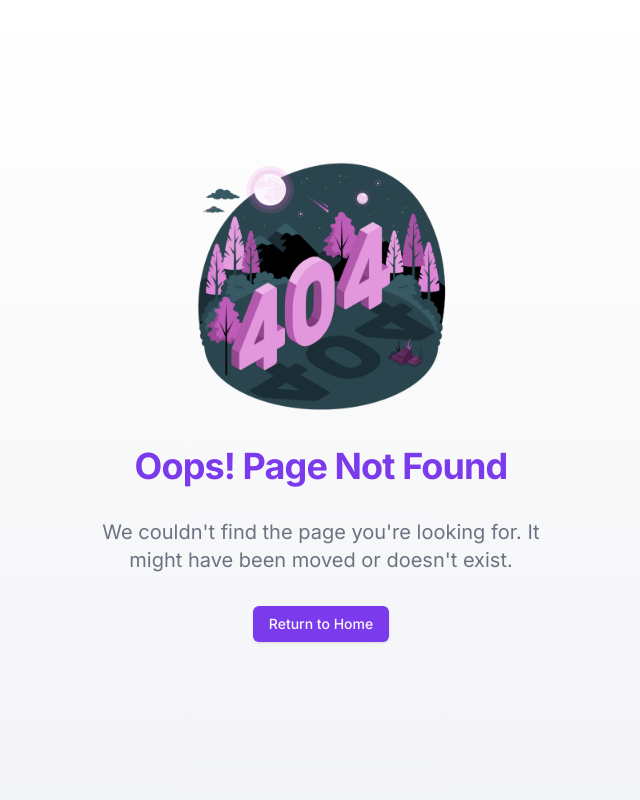
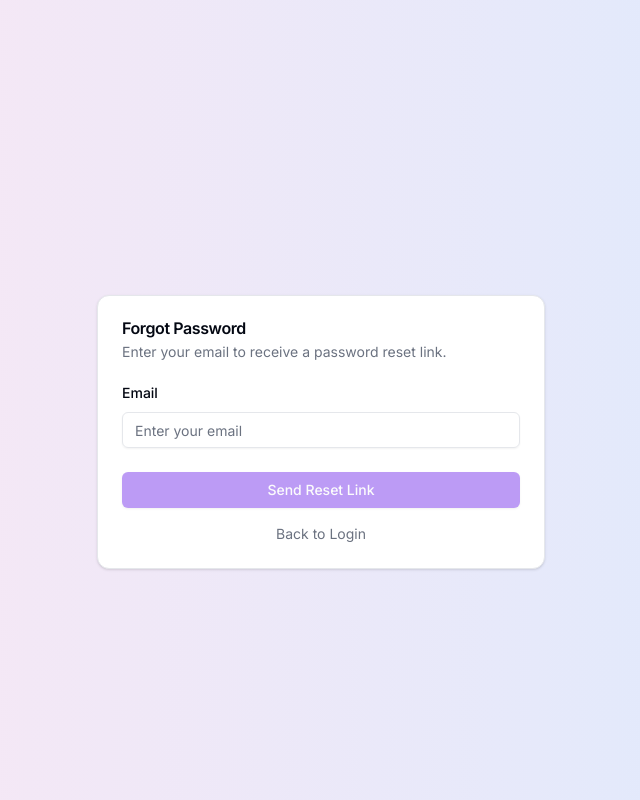
Before and after one commit to sawnaytharpoe02/exam-data-collector, a React (Vite) app in the folder frontend/: page /auth/forgot-password in a window 1280 px wide. Before the commit this address had no page. Shown: the whole page, without its empty margins (319-959 px from the left). Built offline with nearby package versions, Linux system fonts and the light colour scheme.

Commit message:
frontend/added change-pass and forgot-pass ui

```diff
--- a/frontend/src/page/admin/customer-lists/customers-columns.tsx
+++ b/frontend/src/page/admin/customer-lists/customers-table-columns.tsx
@@ -49,7 +49,7 @@ const statusBadgeMapping = {
   },
 };
 
-export const columns: ColumnDef<TCustomer>[] = [
+export const CustomersTableColumns: ColumnDef<TCustomer>[] = [
   {
     accessorKey: "_id",
     header: ({ table }) => {
--- a/frontend/src/page/admin/customer-lists/customers-data-table.tsx
+++ b/frontend/src/page/admin/customer-lists/customers-table.tsx
@@ -32,15 +32,15 @@ import { useState } from "react";
 import CustomersTableToolbar from "./customers-table-toolbar";
 import { CustomersTableViewOptions } from "./customers-table-view-options";
 
-interface CustomerDataTableProps<TData, TValue> {
+interface CustomersTableProps<TData, TValue> {
   columns: ColumnDef<TData, TValue>[];
   data: TData[];
 }
 
-export function CustomerDataTable<TData, TValue>({
+export function CustomersTable<TData, TValue>({
   columns,
   data,
-}: CustomerDataTableProps<TData, TValue>) {
+}: CustomersTableProps<TData, TValue>) {
   const [sorting, setSorting] = useState<SortingState>([]);
   const [columnVisibility, setColumnVisibility] = useState<VisibilityState>({});
   const [rowSelection, setRowSelection] = useState({});
--- a/frontend/src/page/admin/customer-lists/index.tsx
+++ b/frontend/src/page/admin/customer-lists/index.tsx
@@ -1,8 +1,8 @@
 import { TCustomer } from "@/types";
 import { faker } from "@faker-js/faker";
 import { useEffect, useState } from "react";
-import { columns } from "./customers-columns";
-import { CustomerDataTable } from "./customers-data-table";
+import { CustomersTableColumns } from "./customers-table-columns";
+import { CustomersTable } from "./customers-table";
 
 async function getCustomersData(): Promise<TCustomer[]> {
   // Fetch data from your API here.
@@ -49,7 +49,7 @@ const CustomerListsPage = () => {
 
   return (
     <div className="p-1 lg:px-4">
-      <CustomerDataTable columns={columns} data={data} />
+      <CustomersTable columns={CustomersTableColumns} data={data} />
     </div>
   );
 };
--- /dev/null
+++ b/frontend/src/page/auth/change-password.tsx
@@ -0,0 +1,117 @@
+"use client";
+
+import { Alert, AlertDescription } from "@/components/ui/alert";
+import { Button } from "@/components/ui/button";
+import {
+  Card,
+  CardContent,
+  CardDescription,
+  CardHeader,
+  CardTitle,
+} from "@/components/ui/card";
+import { Input } from "@/components/ui/input";
+import { Label } from "@/components/ui/label";
+import { ExclamationTriangleIcon } from "@radix-ui/react-icons";
+import { useState } from "react";
+import { useNavigate } from "react-router-dom";
+
+const ChangePasswordPage = () => {
+  const [currentPassword, setCurrentPassword] = useState("");
+  const [newPassword, setNewPassword] = useState("");
+  const [confirmPassword, setConfirmPassword] = useState("");
+  const [error, setError] = useState("");
+  const [success, setSuccess] = useState(false);
+  const navigate = useNavigate();
+
+  const handleSubmit = async (e: React.FormEvent) => {
+    e.preventDefault();
+    setError("");
+    setSuccess(false);
+
+    if (newPassword !== confirmPassword) {
+      setError("New passwords do not match");
+      return;
+    }
+
+    if (newPassword.length < 8) {
+      setError("New password must be at least 8 characters long");
+      return;
+    }
+
+    try {
+      setTimeout(() => navigate("/dashboard"), 2000);
+    } catch (error) {
+      setError("An error occurred while changing the password");
+    }
+  };
+
+  return (
+    <div className="min-h-screen flex items-center justify-center flex-col bg-gradient-to-r from-pink-100 to-blue-100 p-5 md:p-0">
+      <Card className="w-full max-w-md mx-auto">
+        <CardHeader>
+          <CardTitle>Change Password</CardTitle>
+          <CardDescription>
+            Enter your current password and choose a new one
+          </CardDescription>
+        </CardHeader>
+        <CardContent>
+          <form onSubmit={handleSubmit} className="space-y-4">
+            <div className="space-y-2">
+              <Label htmlFor="currentPassword">Current Password</Label>
+              <Input
+                id="currentPassword"
+                type="password"
+                value={currentPassword}
+                onChange={(e) => setCurrentPassword(e.target.value)}
+                required
+              />
+            </div>
+            <div className="space-y-2">
+              <Label htmlFor="newPassword">New Password</Label>
+              <Input
+                id="newPassword"
+                type="password"
+                value={newPassword}
+                onChange={(e) => setNewPassword(e.target.value)}
+                required
+              />
+            </div>
+            <div className="space-y-2">
+              <Label htmlFor="confirmPassword">Confirm New Password</Label>
+              <Input
+                id="confirmPassword"
+                type="password"
+                value={confirmPassword}
+                onChange={(e) => setConfirmPassword(e.target.value)}
+                required
+              />
+            </div>
+            {error && (
+              <Alert variant="destructive">
+                <div className="flex gap-2 items-center">
+                  <ExclamationTriangleIcon className="h-4 w-4" />
+                  <AlertDescription>{error}</AlertDescription>
+                </div>
+              </Alert>
+            )}
+            {success && (
+              <Alert>
+                <AlertDescription>
+                  Password changed successfully! Redirecting...
+                </AlertDescription>
+              </Alert>
+            )}
+            <Button
+              type="submit"
+              className="w-full"
+              disabled={!currentPassword || !newPassword || !confirm}>
+              Change Password
+            </Button>
+          </form>
+        </CardContent>
+      </Card>
+    </div>
+  );
+};
+
+export default ChangePasswordPage;
--- /dev/null
+++ b/frontend/src/page/auth/forgot-password.tsx
@@ -0,0 +1,109 @@
+import { Button } from "@/components/ui/button";
+import {
+  Card,
+  CardContent,
+  CardDescription,
+  CardFooter,
+  CardHeader,
+  CardTitle,
+} from "@/components/ui/card";
+import { Input } from "@/components/ui/input";
+import { Label } from "@/components/ui/label";
+import { AlertCircle, ArrowRight } from "lucide-react";
+import { useState } from "react";
+import { Link, useNavigate } from "react-router-dom";
+
+const ForgotPasswordPage = () => {
+  const [email, setEmail] = useState("");
+  const [isLoading, setIsLoading] = useState(false);
+  const [error, setError] = useState("");
+  const [success, setSuccess] = useState(false);
+  const navigate = useNavigate();
+
+  const handleSubmit = async (e: React.FormEvent) => {
+    e.preventDefault();
+    setIsLoading(true);
+    setError("");
+
+    try {
+      // Here you would typically call your API to send the reset password email
+      // For demonstration, we're just simulating an API call
+      await new Promise((resolve) => setTimeout(resolve, 1500));
+      setSuccess(true);
+    } catch (err) {
+      setError("Failed to send reset email. Please try again.");
+    } finally {
+      setIsLoading(false);
+    }
+  };
+
+  if (success) {
+    return (
+      <Card className="w-[350px] mx-auto mt-16">
+        <CardHeader>
+          <CardTitle>Check your email</CardTitle>
+          <CardDescription>
+            We've sent a password reset link to your email.
+          </CardDescription>
+        </CardHeader>
+        <CardFooter>
+          <Button className="w-full" onClick={() => navigate("/auth/login")}>
+            Back to Login
+            <ArrowRight className="ml-2 h-4 w-4" />
+          </Button>
+        </CardFooter>
+      </Card>
+    );
+  }
+
+  return (
+    <div className="min-h-screen flex items-center justify-center flex-col bg-gradient-to-r from-pink-100 to-blue-100 p-5 md:p-0">
+      <Card className="w-full max-w-md mx-auto mt-16">
+        <CardHeader>
+          <CardTitle>Forgot Password</CardTitle>
+          <CardDescription>
+            Enter your email to receive a password reset link.
+          </CardDescription>
+        </CardHeader>
+        <form onSubmit={handleSubmit}>
+          <CardContent>
+            <div className="grid w-full items-center gap-4">
+              <div className="flex flex-col space-y-3">
+                <Label htmlFor="email">Email</Label>
+                <Input
+                  id="email"
+                  type="email"
+                  placeholder="Enter your email"
+                  value={email}
+                  onChange={(e) => setEmail(e.target.value)}
+                  required
+                />
+              </div>
+            </div>
+            {error && (
+              <div className="flex items-center gap-2 mt-4 text-destructive">
+                <AlertCircle className="h-4 w-4" />
+                <p className="text-sm">{error}</p>
+              </div>
+            )}
+          </CardContent>
+          <CardFooter className="flex flex-col gap-4">
+            <Button
+              className="w-full"
+              type="submit"
+              disabled={isLoading || !email}>
+              {isLoading ? "Sending..." : "Send Reset Link"}
+            </Button>
+            <Link
+              to="/auth/login"
+              className="text-sm text-muted-foreground hover:text-primary">
+              Back to Login
+            </Link>
+          </CardFooter>
+        </form>
+      </Card>
+    </div>
+  );
+};
+
+export default ForgotPasswordPage;
--- a/frontend/src/page/auth.tsx
+++ b/frontend/src/page/auth/login.tsx
@@ -5,10 +5,10 @@ import { Label } from "@/components/ui/label";
 import { useLogin } from "@/hooks/useLogin";
 import { LoaderCircle, UserCircle2 } from "lucide-react";
 import { useState } from "react";
-import { useNavigate } from "react-router-dom";
-import ServiceCollectRobot from "./service-collect-robot";
+import { Link, useNavigate } from "react-router-dom";
+import ServiceCollectRobot from "../service-collect-robot";
 
-const AuthPage = () => {
+const LoginPage = () => {
   const navigate = useNavigate();
   const [email, setEmail] = useState("");
   const [password, setPassword] = useState("");
@@ -75,6 +75,13 @@ const AuthPage = () => {
               required
             />
           </div>
+          <div className="text-right">
+            <Link
+              to="/auth/forgot-password"
+              className="text-sm text-primary hover:underline">
+              Forgot Password?
+            </Link>
+          </div>
         </CardContent>
         <CardFooter className="flex flex-col space-y-4">
           <Button
@@ -128,4 +135,4 @@ const AuthPage = () => {
   );
 };
 
-export default AuthPage;
+export default LoginPage;
```
Also changed, not shown: frontend/src/routes/router.tsx (+18 -3 lines).
